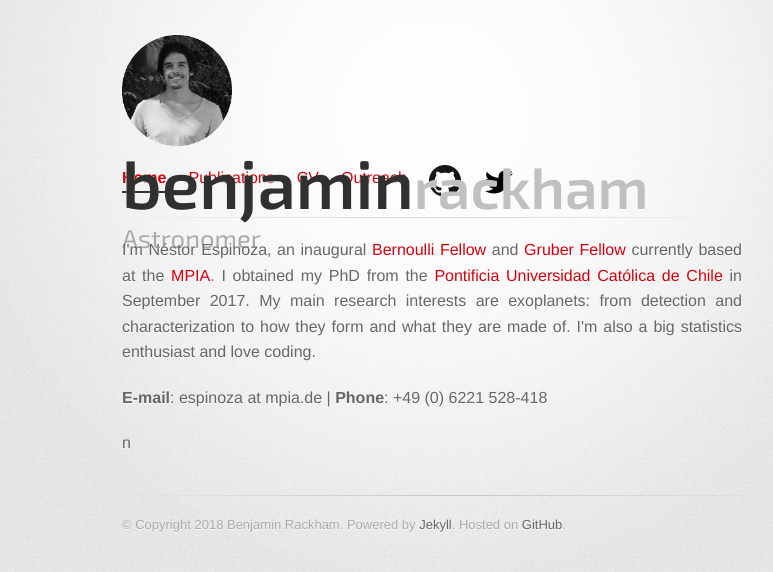
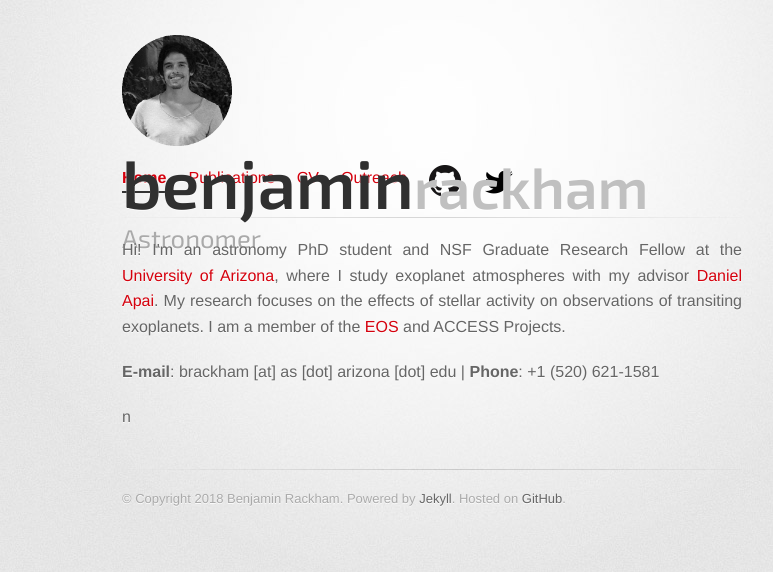
Before and after one commit to brackham/brackham.github.io, a Jekyll site: the page built from index.html, in a window 1280 px wide. Shown: the top 572 px of the page, without its empty margins (208-981 px from the left). Built offline with Jekyll 4.4.1, drawn with Linux system fonts in a browser that asks for light colours.

Commit message:
Update index.html

```diff
--- a/index.html
+++ b/index.html
@@ -1,15 +1,14 @@
 ---
 layout: default
-title: Néstor Espinoza, Astrophysicist
-description: I'm Néstor Espinoza, an Astrophyisicist currently working at the MPIA in Heidelberg, Germany.
+title: Benjamin Rackham, Astronomer
+description: I'm Ben Rackham, an astronomy PhD student at the University of Arizona.
 ---
 
 <p align="justify">
-I'm Néstor Espinoza, an inaugural <a href="http://www.csh.unibe.ch/research/projects/csh_fellowship/index_eng.html" target = "_blank">Bernoulli Fellow</a> and
-<a href="https://www.iau.org/news/announcements/detail/ann18025/" target = "_blank">Gruber Fellow</a> currently based at the
-<a href="http://www.mpia.de/en" target = "_blank">MPIA</a>. I obtained my PhD from the <a href="http://www.astro.puc.cl" target = "_blank">Pontificia Universidad
-Católica de Chile</a> in September 2017. My main research interests are exoplanets: from detection and characterization to how they form and what they are made
-of. I'm also a big statistics enthusiast and love coding.
+Hi! I'm an astronomy PhD student and NSF Graduate Research Fellow at the <a href="http://www.arizona.edu">University of Arizona</a>,
+where I study exoplanet atmospheres with my advisor <a href="http://distantearths.com/DanielApai/">Daniel Apai</a>.
+My research focuses on the effects of stellar activity on observations of transiting exoplanets.
+I am a member of the <a href="http://eos-nexus.org/">EOS</a> and ACCESS Projects.
 </p>
 
-<p align="justify"><b>E-mail</b>: espinoza at mpia.de | <b>Phone</b>: +49 (0) 6221 528-418 </p>
+<p align="justify"><b>E-mail</b>: brackham [at] as [dot] arizona [dot] edu | <b>Phone</b>: +1 (520) 621-1581 </p>
```
